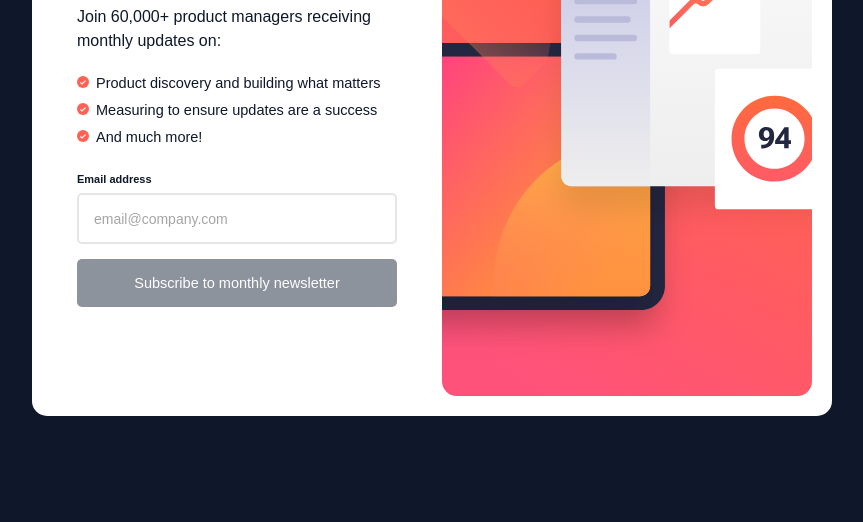
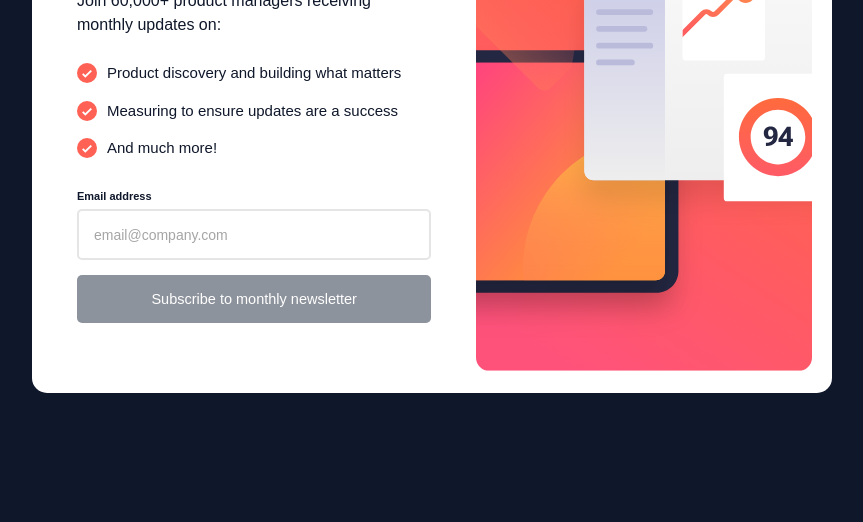
Before and after one commit to dubemmbah/newsletter-sign-up, a plain HTML site: page index.html in a window 1280 px wide. Shown: the part 278-800 px from the top of the page, without its empty margins (208-1071 px from the left). Drawn offline with Linux system fonts and the light colour scheme.

Commit message:
Update style.css

```diff
--- a/style.css
+++ b/style.css
@@ -56,18 +56,25 @@ main {
 }
 
 .update {
-  font-size: 1.45rem;
+  font-size: 1.5rem;
   margin-bottom: 0.5rem;
   line-height: 1.5;
-  list-style: url(./assets/images/icon-list.svg) inside;
+  text-wrap: nowrap;
+  list-style: none;
+  position: relative;
+  padding: 0.5rem 3rem;
 }
 
-/* .update::marker {
-  vertical-align: middle;
+.update::before {
+  content: "";
+  position: absolute;
+  top: 50%;
+  left: 0;
+  transform: translateY(-50%);
+  background: url(./assets/images/icon-list.svg) no-repeat center/cover;
+  width: 2rem;
+  height: 2rem;
   margin-right: 5rem;
-} */
-
-.input__wrapper {
 }
 
 form {
```
